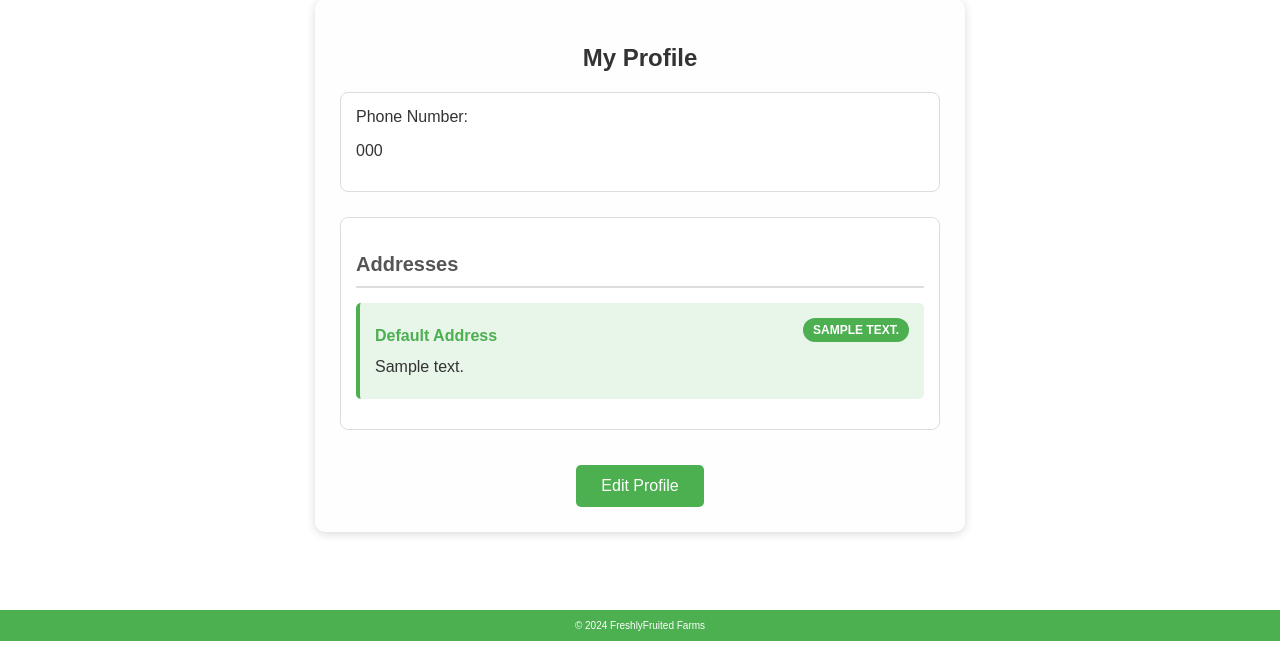
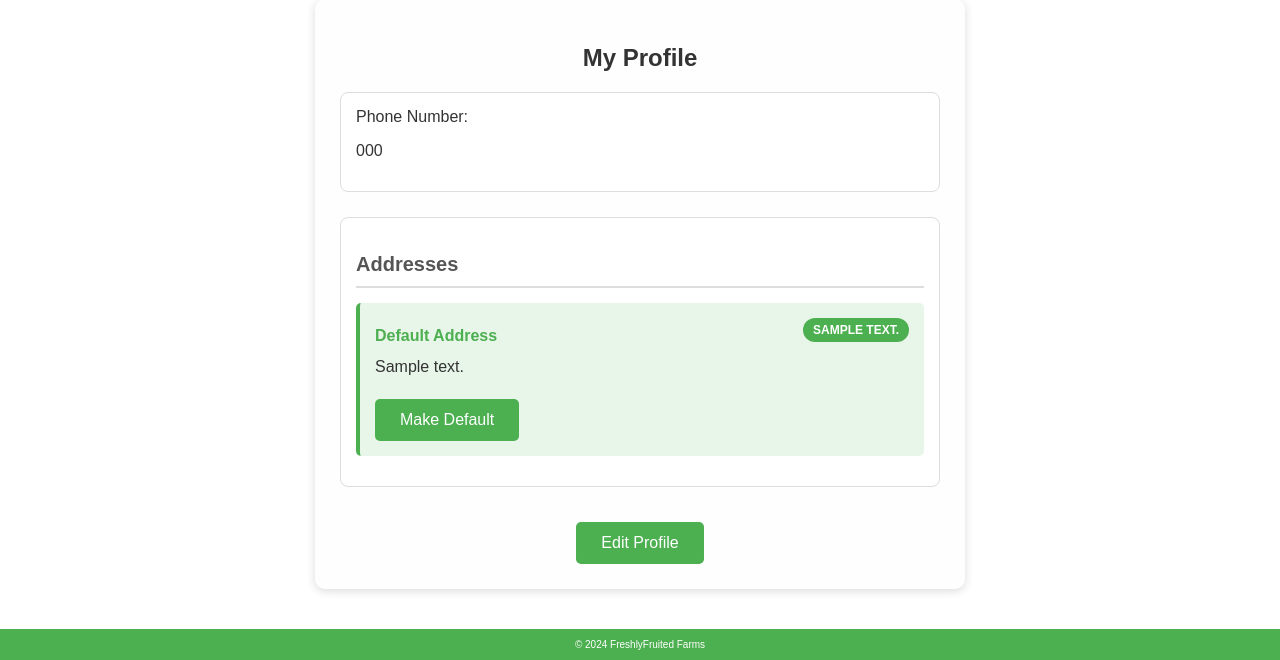
Before and after one commit to phaneendra218/Farm, a Flask app: page /profile in a window 1280 px wide. Shown: the part 159-819 px from the top of the page. Run offline with Flask 3, Linux system fonts and the light colour scheme; the visitor is signed in with stand-in values (Sample User, id 1); tables that the repository leaves empty hold one stand-in row (values such as "Sample post").

Commit message:
address profile

```diff
--- a/app.py
+++ b/app.py
@@ -363,7 +363,19 @@ def edit_profile():
     user = User.query.get(session['user_id'])
 
     if request.method == 'POST':
-        # Update phone number
+        if request.json and request.json.get('make_default'):  # Handle AJAX make default request
+            address_id = request.json.get('address_id')
+            address = Address.query.get(address_id)
+            if address and address.user_id == user.id:
+                # Clear other default addresses
+                for addr in user.addresses:
+                    addr.is_default = False
+                address.is_default = True
+                db.session.commit()
+                return '', 200  # Success response
+            return '', 400  # Bad request
+
+        # Handle regular form submission
         user.phone_number = request.form.get('phone_number')
         if request.form['password']:
             user.password = request.form['password']
@@ -402,19 +414,18 @@ def edit_profile():
         flash('Profile updated successfully!', 'success')
         return redirect(url_for('profile'))
 
-    # Pass 'enumerate' explicitly to the template context
     return render_template('edit_profile.html', user=user, enumerate=enumerate)
 
 @app.route('/delete_address/<int:address_id>', methods=['POST'])
 def delete_address(address_id):
     address = Address.query.get(address_id)
     if address and address.user_id == session['user_id']:
+        if address.is_default:
+            return 'Cannot delete the default address.', 400
         db.session.delete(address)
         db.session.commit()
-        flash('Address deleted successfully!', 'success')
-    else:
-        flash('Address not found or unauthorized.', 'danger')
-    return redirect(url_for('edit_profile'))
+        return '', 200  # Success response
+    return 'Address not found or unauthorized.', 400
 
 if __name__ == '__main__':
     with app.app_context():
--- a/templates/profile.html
+++ b/templates/profile.html
@@ -77,6 +77,7 @@
         border-left: 4px solid #ccc;
         padding: 10px;
         border-radius: 5px;
+        position: relative;
     }
 
     .profile-container button {
@@ -98,6 +99,32 @@
         text-decoration: none;
         display: inline-block;
         text-align: center;
+    }
+
+    .action-buttons {
+        margin-top: 10px;
+    }
+
+    .action-buttons button {
+        margin-right: 10px;
+    }
+
+    .btn-danger {
+        background-color: #f44336;
+        color: white;
+    }
+
+    .btn-danger:hover {
+        background-color: #d32f2f;
+    }
+
+    .btn-secondary {
+        background-color: #bbb;
+        color: white;
+    }
+
+    .btn-secondary:hover {
+        background-color: #999;
     }
 
     @media (max-width: 768px) {
@@ -136,6 +163,9 @@
                     <span class="badge">{{ default_address.address_type }}</span>
                     <p><strong>Default Address</strong></p>
                     <p>{{ default_address.address }}</p>
+                    <div class="action-buttons">
+                        <button class="btn-secondary" onclick="setDefault({{ default_address.id }})">Make Default</button>
+                    </div>
                 </div>
                 {% endif %}
 
@@ -144,6 +174,10 @@
                 <div class="address-section non-default-address">
                     <p><strong>{{ address.address_type }}</strong></p>
                     <p>{{ address.address }}</p>
+                    <div class="action-buttons">
+                        <button class="btn-secondary" onclick="setDefault({{ address.id }})">Make Default</button>
+                        <button class="btn-danger" onclick="deleteAddress({{ address.id }})">Delete</button>
+                    </div>
                 </div>
                 {% endfor %}
             {% else %}
@@ -160,4 +194,44 @@
     </div>
 </div>
 
+<script>
+    function deleteAddress(addressId) {
+        if (confirm("Are you sure you want to delete this address?")) {
+            fetch(`/delete_address/${addressId}`, {
+                method: 'POST',
+                headers: {
+                    'Content-Type': 'application/json',
+                },
+                credentials: 'same-origin'
+            }).then(response => {
+                if (response.ok) {
+                    location.reload();
+                } else {
+                    alert('Failed to delete address.');
+                }
+            });
+        }
+    }
+
+    function setDefault(addressId) {
+        fetch('/edit_profile', {
+            method: 'POST',
+            headers: {
+                'Content-Type': 'application/json',
+            },
+            body: JSON.stringify({
+                address_id: addressId,
+                set_default: true
+            }),
+            credentials: 'same-origin'
+        }).then(response => {
+            if (response.ok) {
+                location.reload();
+            } else {
+                alert('Failed to set default address.');
+            }
+        });
+    }
+</script>
+
 {% endblock %}
```
